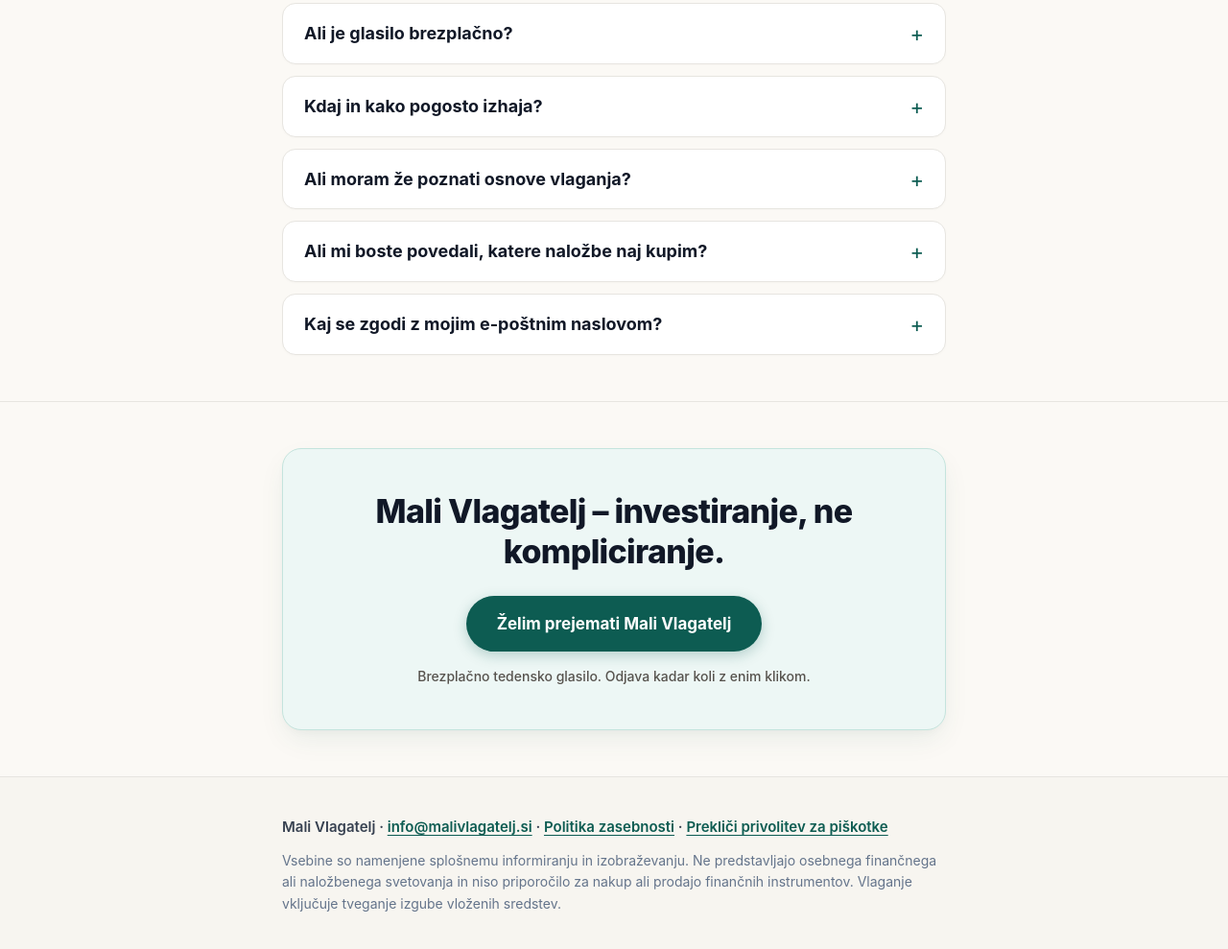
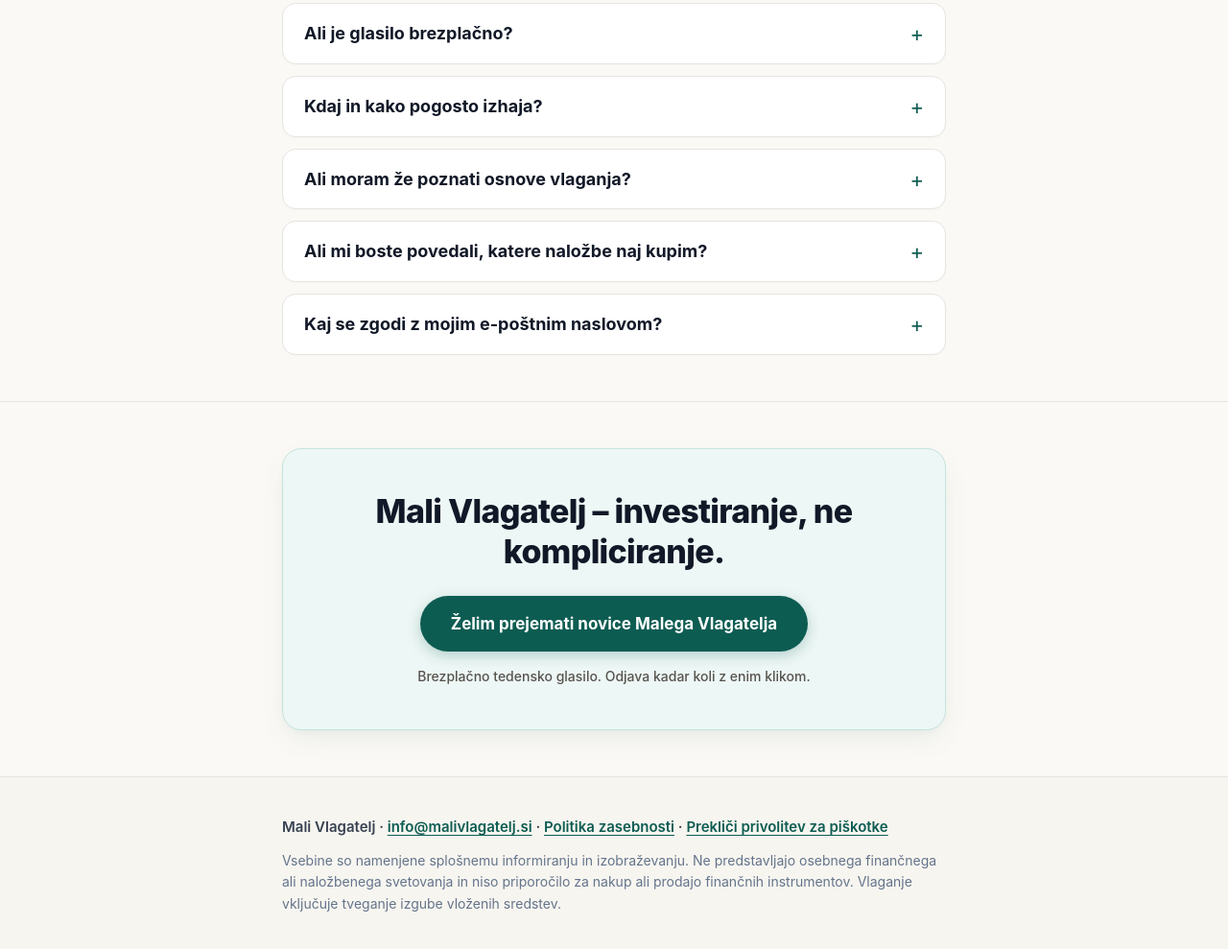
Before and after one commit to malivlag/malivlagatelj, a plain HTML site: page index.html in a window 1280 px wide. Shown: the part 4631-5620 px from the top of the page at 96% size. Drawn offline with Linux system fonts and the light colour scheme.

Commit message:
Update call-to-action text in index.html

```diff
--- a/index.html
+++ b/index.html
@@ -682,7 +682,7 @@
     <div class="wrap">
       <div class="cta-section">
         <h2>Mali Vlagatelj – investiranje, ne kompliciranje.</h2>
-        <a class="button" href="#prijava">Želim prejemati Mali Vlagatelj</a>
+        <a class="button" href="#prijava">Želim prejemati novice Malega Vlagatelja</a>
         <p class="micro">Brezplačno tedensko glasilo. Odjava kadar koli z enim klikom.</p>
       </div>
     </div>
```
